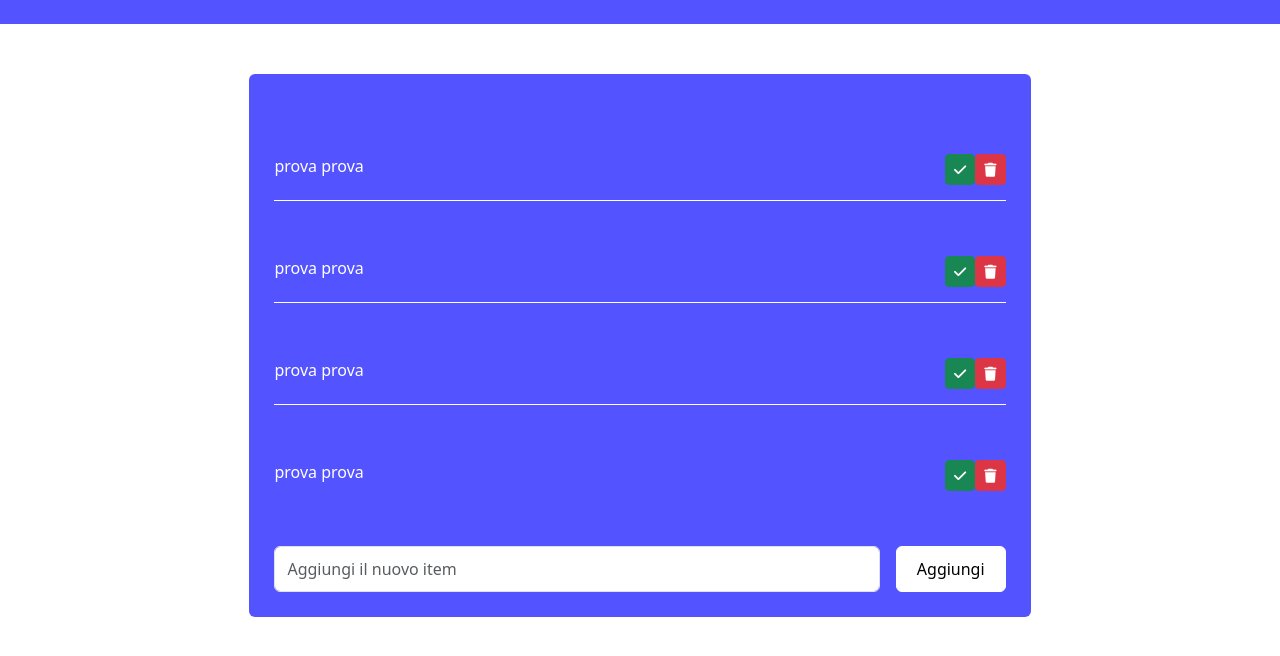
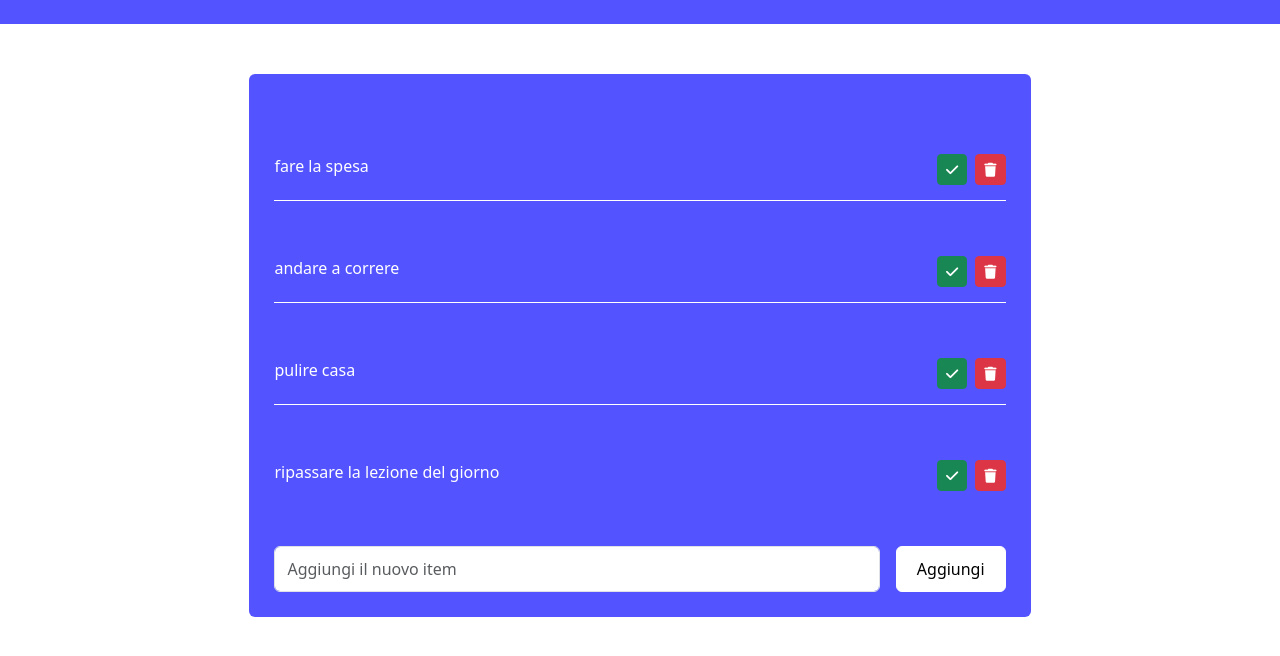
Before and after one commit to RobyLedda94/vue-todolist, a plain HTML site: page index.html in a window 1280 px wide. Shown: the part 62-718 px from the top of the page. Drawn offline with nearby package versions, Linux system fonts and the light colour scheme.

Commit message:
[UPD] iterato l'array di oggetti nell'html

```diff
--- a/index.html
+++ b/index.html
@@ -32,58 +32,12 @@
                     <div class="col-12">
                         <div class="todo-list rounded">
                             <ul class="list-unstyled">
-                                <li>
+                                <!-- utilizzo il v-for per iterare l'array di oggetti negli item -->
+                                <li v-for="(item, index) in items" :key="index">
                                     <div class="d-flex justify-content-between">
-                                        <div>
-                                            prova prova
-                                        </div>
+                                        <div>{{ item.text}}</div>
                                         <div class="buttons">
-                                            <button class="btn btn-sm btn-square btn-success">
-                                                <i class="fas fa-check"></i>
-                                            </button>
-                                            <button class="btn btn-sm btn-square btn-danger">
-                                                <i class="fas fa-trash"></i>
-                                            </button>
-                                        </div>
-                                    </div>
-                                </li>
-                                <li>
-                                    <div class="d-flex justify-content-between">
-                                        <div>
-                                            prova prova
-                                        </div>
-                                        <div class="buttons">
-                                            <button class="btn btn-sm btn-square btn-success">
-                                                <i class="fas fa-check"></i>
-                                            </button>
-                                            <button class="btn btn-sm btn-square btn-danger">
-                                                <i class="fas fa-trash"></i>
-                                            </button>
-                                        </div>
-                                    </div>
-                                </li>
-                                <li>
-                                    <div class="d-flex justify-content-between">
-                                        <div>
-                                            prova prova
-                                        </div>
-                                        <div class="buttons">
-                                            <button class="btn btn-sm btn-square btn-success">
-                                                <i class="fas fa-check"></i>
-                                            </button>
-                                            <button class="btn btn-sm btn-square btn-danger">
-                                                <i class="fas fa-trash"></i>
-                                            </button>
-                                        </div>
-                                    </div>
-                                </li>
-                                <li>
-                                    <div class="d-flex justify-content-between">
-                                        <div>
-                                            prova prova
-                                        </div>
-                                        <div class="buttons">
-                                            <button class="btn btn-sm btn-square btn-success">
+                                            <button class="btn btn-sm btn-square btn-success mx-2">
                                                 <i class="fas fa-check"></i>
                                             </button>
                                             <button class="btn btn-sm btn-square btn-danger">
```
Also changed, not shown: 1 other file.
